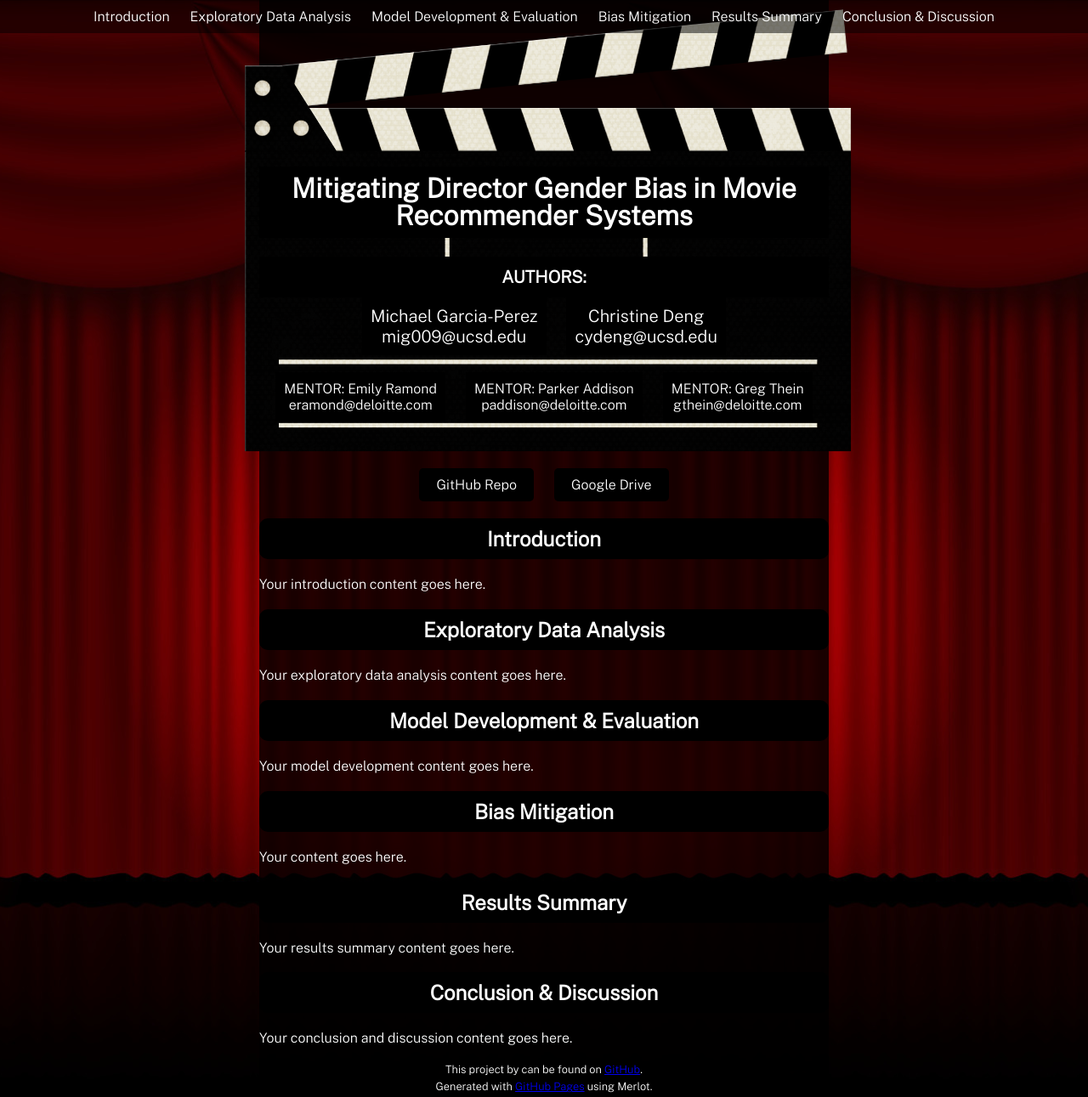
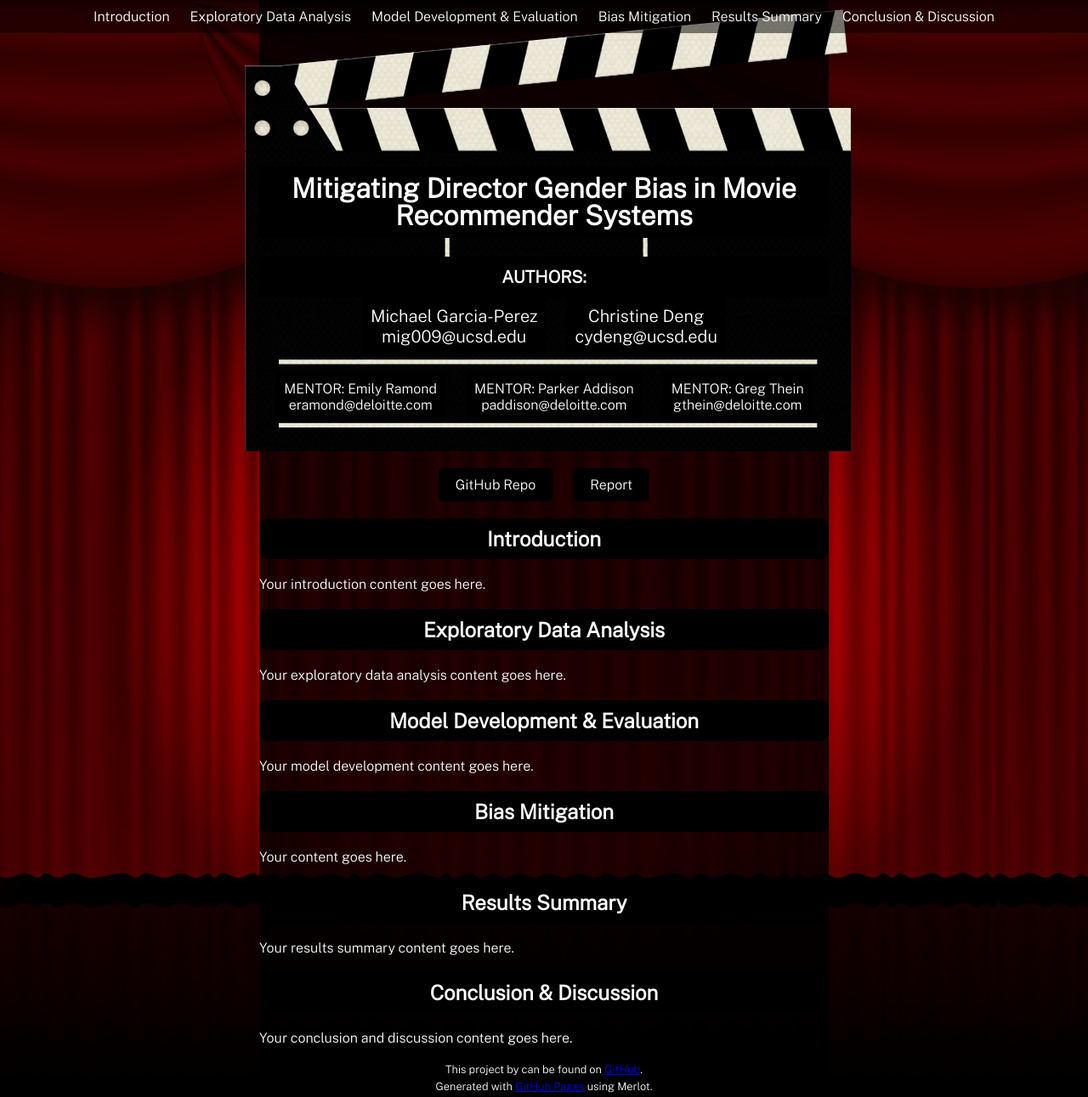
Before and after one commit to michael-garciaperez/DSC180A-Methodology-5, a Jekyll site: the page built from index.md, in a window 1280 px wide and 1291 px high. Shown: the whole window at 85% size. Built offline with Jekyll 4.4.1, drawn with Linux system fonts in a browser that asks for light colours.

Commit message:
Update default.html

```diff
--- a/_layouts/default.html
+++ b/_layouts/default.html
@@ -55,7 +55,7 @@
 
   <div class="buttons">
     <a href="https://github.com/your-username/your-repo" class="button">GitHub Repo</a>
-    <a href="https://drive.google.com/drive/folders/your-folder-id" class="button">Google Drive</a>
+    <a href="https://drive.google.com/drive/folders/your-folder-id" class="button">Report</a>
   </div>
 
   <div class="shell">
```
